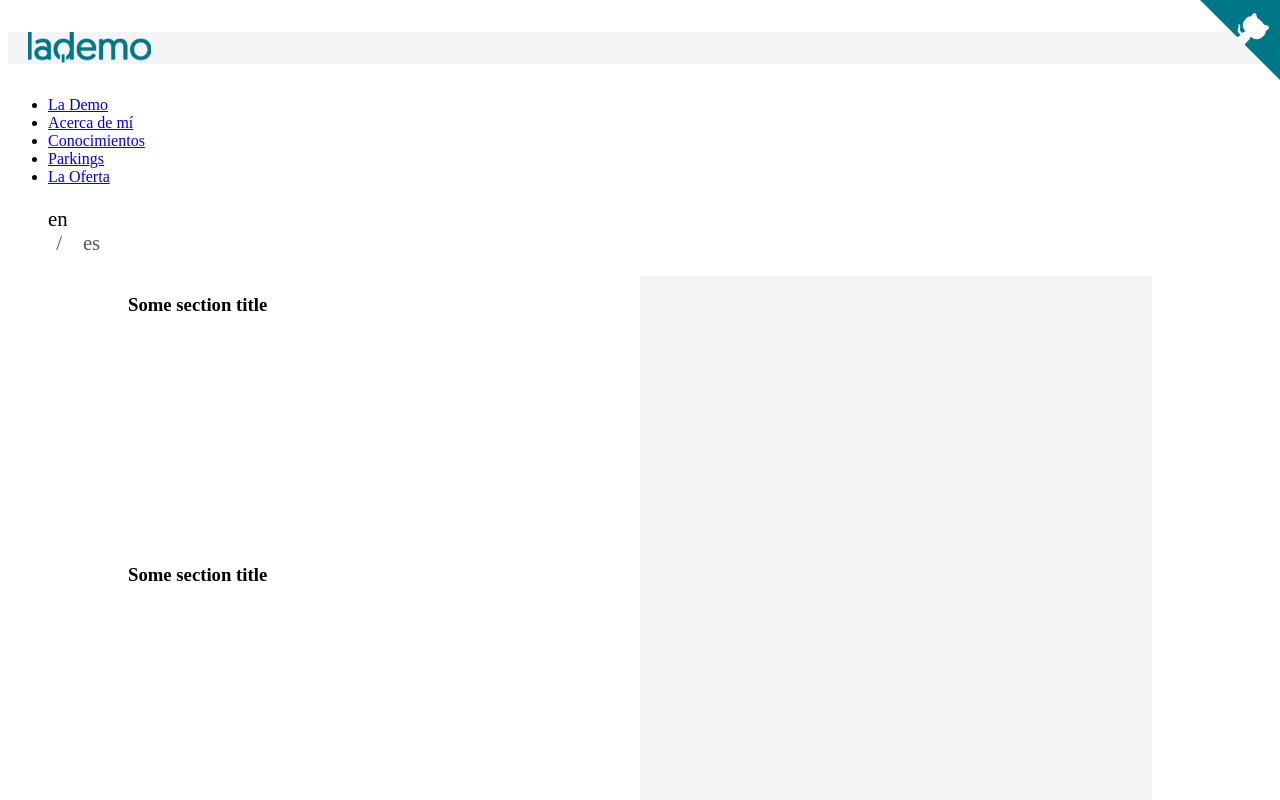
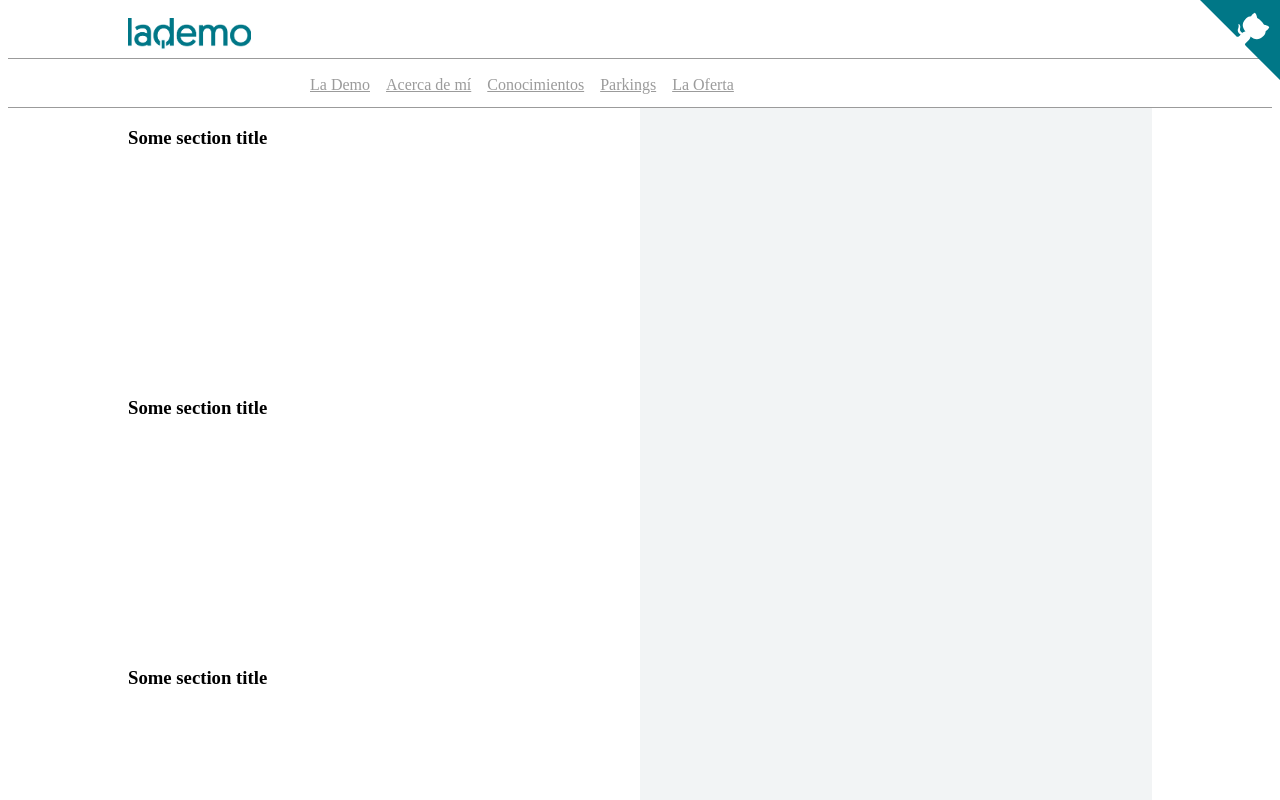
Before and after one commit to Janchorizo/la_demo_frontend, a React app: page /es/ in a window 1280 px wide. Shown: the top 800 px of the page. Built offline with nearby package versions, Linux system fonts and the light colour scheme; the HTML template or start-up script is replaced by a standard one.

Commit message:
Style a sticky topbar.

```diff
--- a/src/common/style/theme.css
+++ b/src/common/style/theme.css
@@ -5,6 +5,7 @@ html{
     --light: #f2f4f5;
     --white: #fff;
     --highlight: #a1f3d0;
+    --grey: #9B9B9B;
 
     --text: #555759;
     --text-dark: var(--dark);
--- a/src/components/TopBar/style.module.css
+++ b/src/components/TopBar/style.module.css
@@ -0,0 +1,62 @@
+.topbar{
+}
+.top{
+  position: sticky;
+  top: -1px;
+  display: block;
+  height: var(--medium);
+  grid-column-start: 2;
+  grid-column-end: 4;
+  grid-row: 1;
+  background-color: white;
+}
+.bottom{
+  z-index: 1;
+  position: sticky;
+  top: -1px;
+  display: block;
+  height: var(--medium);
+  grid-column-start: 2;
+  grid-column-end: 4;
+  grid-row: 2;
+}
+.navBorder{
+  position: sticky;
+  top: -1px;
+  grid-column-start: 1;
+  grid-column-end: 5;
+  grid-row: 2;
+  border-bottom: solid 1px var(--grey);
+  border-top: solid 1px var(--grey);
+}
+.logo{
+  display: block;
+  margin: var(--small) 0;
+}
+.logo div{
+  top: 0;
+  z-index: 1;
+  background-position: left;
+  height: 32px;
+  width: 142px;
+  background-size: contain;
+  background-repeat: no-repeat;
+}
+.logoSized{
+  display: inline-block;
+  height: 32px;
+  width: 142px;
+}
+.mainNav{
+  display: inline-flex;
+  list-style: none;
+  margin: var(--small) 0;
+}
+.mainNav > li{
+  margin-right: 1em;
+}
+.mainNav a{
+  font-size: 16px;
+  color: var(--text-nav);
+  font-weight: 500;
+}
--- a/src/components/TopBar/topbar.js
+++ b/src/components/TopBar/topbar.js
@@ -3,34 +3,24 @@ import {
   GlobalNavLinks,
   LanguageSelector,
 } from 'components';
-//import style from './style.module.css';
+import style from './style.module.css';
 
 export default function TopBar(){
-  const logoStyle = {
-    margin: 'var(--double-text) var(--small)',
-    top: 0,
-    zIndex: 211,
-    backgroundPosition: 'center',
-    height: '32px',
-    width: '142px',
-    backgroundSize: 'contain',
-    backgroundRepeat: 'no-repeat',
-    backgroundImage: 'url(/logo.png)',
-  };
-
   return (
-    <div>
-      <div className='half light-bg'>
-        <a href='#'>
-          <div style={logoStyle}/>
+    <React.Fragment>
+      <div className={style.top}>
+        <a className={style.logo} href='#'>
+          <div style={{backgroundImage: 'url(/logo.png)'}}/>
         </a>
       </div>
-      <div>
-        <ul>
+      <div className={style.bottom}>
+        <div className={style.logoSized}/>
+        <ul className={style.mainNav}>
           <GlobalNavLinks />
         </ul>
-        <LanguageSelector />
-        </div>
-    </div>
+      </div>
+      <div className={style.navBorder}>
+      </div>
+    </React.Fragment>
   );
 }
--- a/src/components/app.js
+++ b/src/components/app.js
@@ -26,7 +26,7 @@ import 'common/style/theme.css';
 
 export default function App() {
   return (
-    <div className='flex five center'>
+    <div className='content-layout'>
       <GithubBanner url='https://github.com/Janchorizo/la_demo_frontend'/>
       <LocalizedRouter
         RouterComponent={BrowserRouter}
--- a/src/components/github_banner/style.module.css
+++ b/src/components/github_banner/style.module.css
@@ -1,4 +1,5 @@
 .github-corner{
+  z-index: 30;
   position: fixed;
   top: 0;
   right: 0;
--- a/src/pages/home/home.js
+++ b/src/pages/home/home.js
@@ -5,7 +5,7 @@ import style from './style.module.css';
 
 export default function Home() {
   return (
-    <React.Fragment>
+    <div className={style.page}>
       <section id='' className={`${style.section} content-layout`}>
         <div>
           <h3>Some section title</h3>
@@ -41,6 +41,6 @@ export default function Home() {
         <div className='light-bg'>
         </div>
       </section>
-    </React.Fragment>
+    </div>
   );
 }
--- a/src/pages/home/style.module.css
+++ b/src/pages/home/style.module.css
@@ -1,11 +1,16 @@
-section > div{
+.page{
+  grid-column-start: 2;
+  grid-column-end: 3;
+  grid-row: 3;
+}
+.section > div{
   display: block;
   height: calc(3 * var(--large));
   grid-column-start: 3;
   grid-column-end: 4;
   grid-row: 1;
 }
-section > div:first-of-type{
+.section > div:first-of-type{
   grid-column-start: 2;
   grid-column-end: 3;
   grid-row: 1;
```
